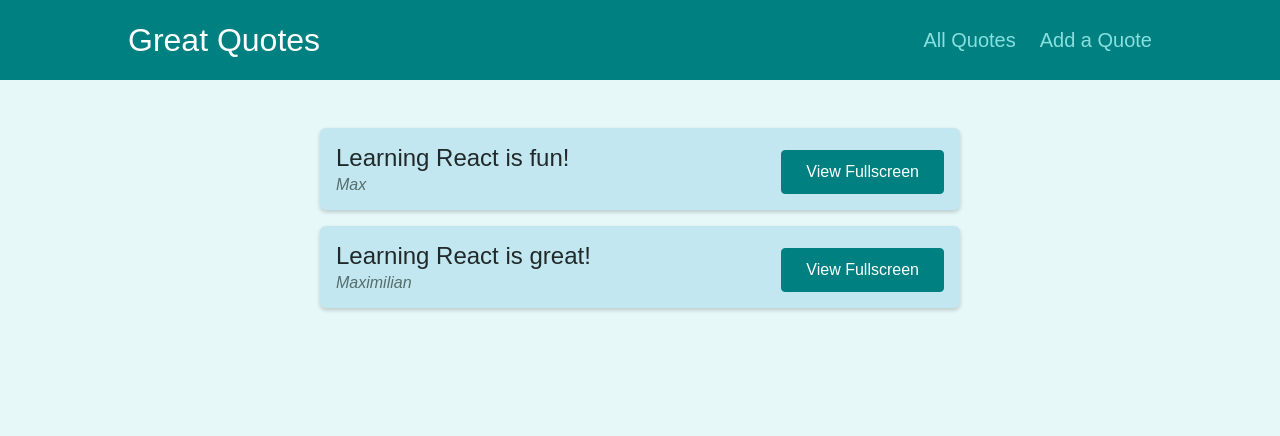
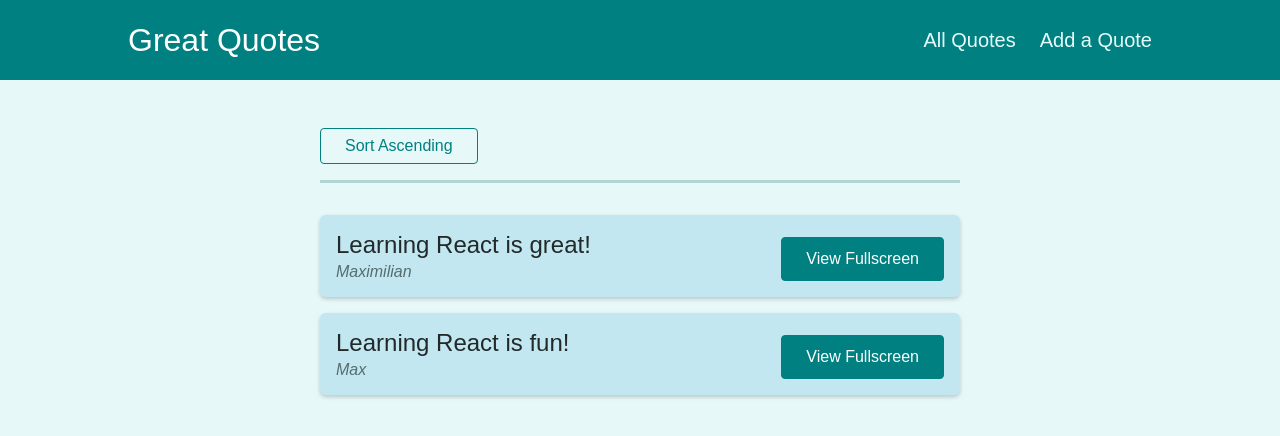
Before and after one commit to Nasruddinkhan/user-app, a React (Create React App) app: page / in a window 1280 px wide. Shown: the top 436 px of the page. Built offline with nearby package versions, Linux system fonts and the light colour scheme.

Commit message:
add sorting in react

```diff
--- a/src/components/layout/MainNavigation.js
+++ b/src/components/layout/MainNavigation.js
@@ -9,12 +9,12 @@ const MainNavigation = () => {
       <nav className={classes.nav}>
         <ul>
           <li>
-            <NavLink to="/quotes" activeClassName={classes.active}>
+            <NavLink to="/quotes" className={classes.active}>
               All Quotes
             </NavLink>
           </li>
           <li>
-            <NavLink to="/new-quote" activeClassName={classes.active}>
+            <NavLink to="/new-quote" className={classes.active}>
               Add a Quote
             </NavLink>
           </li>
--- a/src/components/quotes/QuoteList.js
+++ b/src/components/quotes/QuoteList.js
@@ -1,10 +1,32 @@
 import { Fragment } from "react";
+import { useLocation, useNavigate } from "react-router-dom";
 
 import QuoteItem from "./QuoteItem";
 import classes from "./QuoteList.module.css";
+const sortQuotes = (quotes, ascending) => {
+  return quotes.sort((quoteA, quoteB) => {
+    if (ascending) {
+      return quoteA.id > quoteB.id ? 1 : -1;
+    } else {
+      return quoteA.id < quoteB.id ? 1 : -1;
+    }
+  });
+};
 
 const QuoteList = (props) => {
-  const quotes = props.quotes.map((quote) => (
+   const navigate = useNavigate();
+   const location = useLocation();
+
+   const queryParams = new URLSearchParams(location.search);
+
+   const isSortingAscending = queryParams.get("sort") === "asc";
+
+   const sortedQuotes = sortQuotes(props.quotes, isSortingAscending);
+
+   const changeSortingHandler = () => {
+     navigate("/quotes?sort=" + (isSortingAscending ? "desc" : "asc"));
+   };
+  const quotes = sortedQuotes.map((quote) => (
     <QuoteItem
       key={quote.id}
       id={quote.id}
@@ -14,6 +36,11 @@ const QuoteList = (props) => {
   ));
   return (
     <Fragment>
+      <div className={classes.sorting}>
+        <button onClick={changeSortingHandler}>
+          Sort {isSortingAscending ? "Descending" : "Ascending"}
+        </button>
+      </div>
       <ul className={classes.list}>{quotes}</ul>
     </Fragment>
   );
--- a/src/pages/NewQuote.js
+++ b/src/pages/NewQuote.js
@@ -1,10 +1,13 @@
 import QuoteForm from "../components/quotes/QuoteForm";
+import { useNavigate } from "react-router-dom";
 
 const NewQuote = () => {
-  const addQuoteHandler = (quoteData) =>{
+  const navigate = useNavigate();
+
+  const addQuoteHandler = (quoteData) => {
     console.table(quoteData);
-    use
-  }
+    navigate("/quotes");
+  };
   return <QuoteForm onAddQuote={addQuoteHandler} />;
 };
 
```
